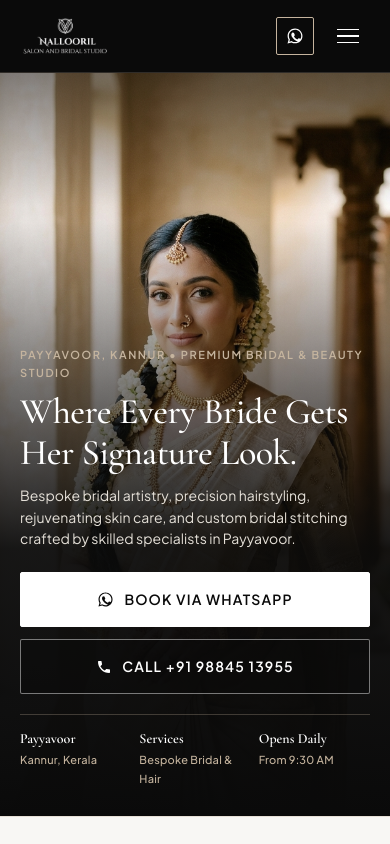
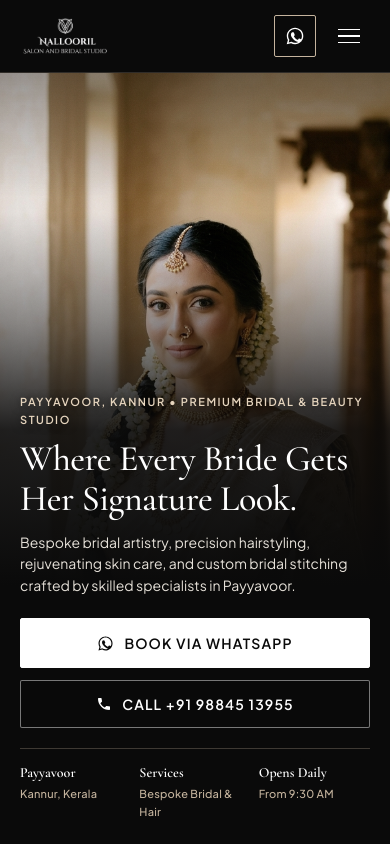
Before and after one commit to jyothiskv807-sys/nallooril-bridal-studio, a plain HTML site: page index.html in a window 390 px wide. Shown: the top 844 px of the page. Drawn offline with nearby package versions, Linux system fonts and the light colour scheme.

Commit message:
Fix mobile eyebrow visibility, face clearance, and standardize WhatsApp alignments

```diff
--- a/script.js
+++ b/script.js
@@ -63,7 +63,7 @@ document.addEventListener('DOMContentLoaded', () => {
 
   // Smooth scroll with header height compensation
   document.querySelectorAll('a[href^="#"]').forEach(anchor => {
-    anchor.addEventListener('click', function(e) {
+    anchor.addEventListener('click', function (e) {
       const targetId = this.getAttribute('href');
       if (targetId === '#' || !targetId) return;
 
--- a/styles.css
+++ b/styles.css
@@ -69,6 +69,19 @@ img, picture, svg {
   max-width: 100%;
 }
 
+/* Global SVG Icon Reset for Perfect Flex Centering */
+.btn-primary svg,
+.btn-secondary svg,
+.btn-nav-whatsapp svg,
+.btn-header-wa-mobile svg,
+.action-icon-circle svg,
+.footer-contact-item svg,
+.info-item svg,
+.action-card-arrow svg {
+  display: block;
+  flex-shrink: 0;
+}
+
 a {
   color: inherit;
   text-decoration: none;
@@ -235,7 +248,8 @@ button {
   display: inline-flex;
   align-items: center;
   justify-content: center;
-  gap: 0.5rem;
+  gap: 8px;
+  line-height: 1;
   font-size: 0.8125rem;
   font-weight: 600;
   letter-spacing: 0.08em;
@@ -250,9 +264,11 @@ button {
 }
 
 .btn-nav-whatsapp svg {
-  width: 15px;
-  height: 15px;
+  width: 18px;
+  height: 18px;
   fill: currentColor;
+  display: block;
+  flex-shrink: 0;
 }
 
 /* Mobile Menu Toggle Button (44px x 44px Tap Target) */
@@ -398,7 +414,8 @@ button {
   display: inline-flex;
   align-items: center;
   justify-content: center;
-  gap: 0.625rem;
+  gap: 10px;
+  line-height: 1;
   background-color: var(--color-jet-black);
   color: var(--color-crisp-white);
   padding: 0.95rem 1.85rem;
@@ -413,16 +430,19 @@ button {
 }
 
 .btn-primary svg {
-  width: 17px;
-  height: 17px;
+  width: 18px;
+  height: 18px;
   fill: currentColor;
+  display: block;
+  flex-shrink: 0;
 }
 
 .btn-secondary {
   display: inline-flex;
   align-items: center;
   justify-content: center;
-  gap: 0.625rem;
+  gap: 10px;
+  line-height: 1;
   background-color: transparent;
   color: var(--color-jet-black);
   padding: 0.95rem 1.85rem;
@@ -437,9 +457,11 @@ button {
 }
 
 .btn-secondary svg {
-  width: 16px;
-  height: 16px;
+  width: 18px;
+  height: 18px;
   fill: currentColor;
+  display: block;
+  flex-shrink: 0;
 }
 
 /* Editorial Hero Metadata Strip (100% width, 3-column grid) */
@@ -885,12 +907,14 @@ button {
 .action-card-left {
   display: flex;
   align-items: center;
-  gap: 1.25rem;
+  gap: 16px;
 }
 
 .action-icon-circle {
-  width: 46px;
-  height: 46px;
+  width: 44px;
+  height: 44px;
+  min-width: 44px;
+  min-height: 44px;
   border-radius: 50%;
   background-color: var(--color-jet-black);
   display: flex;
@@ -904,6 +928,8 @@ button {
   width: 20px;
   height: 20px;
   fill: var(--color-crisp-white);
+  display: block;
+  flex-shrink: 0;
 }
 
 .action-text {
@@ -1131,15 +1157,24 @@ button {
 .footer-contact-item {
   display: flex;
   align-items: center;
-  gap: 0.75rem;
+  gap: 10px;
   font-size: 0.875rem;
   color: #CCCCCC;
+  line-height: 1.2;
+}
+
+.footer-contact-item a {
+  display: inline-flex;
+  align-items: center;
+  gap: 10px;
+  line-height: 1.2;
 }
 
 .footer-contact-item svg {
-  width: 16px;
-  height: 16px;
+  width: 18px;
+  height: 18px;
   fill: var(--color-champagne);
+  display: block;
   flex-shrink: 0;
 }
 
@@ -1246,30 +1281,34 @@ button {
   .header-actions {
     display: flex;
     align-items: center;
-    gap: 0.75rem;
-  }
-
-  /* Compact Refined Mobile Header WhatsApp Button (38px x 38px) */
+    gap: 12px;
+  }
+
+  /* Compact Refined Mobile Header WhatsApp Button (42px x 42px) */
   .btn-header-wa-mobile {
     display: inline-flex;
     align-items: center;
     justify-content: center;
-    width: 38px;
-    height: 38px;
-    min-width: 38px;
-    min-height: 38px;
+    width: 42px;
+    height: 42px;
+    min-width: 42px;
+    min-height: 42px;
     border: 1px solid var(--color-champagne);
     border-radius: 2px;
     background-color: transparent;
     color: var(--color-crisp-white);
     transition: all var(--transition-smooth);
     padding: 0;
+    margin: 0;
+    box-sizing: border-box;
   }
 
   .btn-header-wa-mobile svg {
-    width: 18px;
-    height: 18px;
+    width: 20px;
+    height: 20px;
     fill: currentColor;
+    display: block;
+    flex-shrink: 0;
   }
 
   .btn-header-wa-mobile:active {
@@ -1278,11 +1317,22 @@ button {
   }
 
   .mobile-toggle {
-    display: flex;
-    min-width: 44px;
-    min-height: 44px;
-    width: 44px;
-    height: 44px;
+    display: inline-flex;
+    flex-direction: column;
+    justify-content: center;
+    align-items: center;
+    width: 42px;
+    height: 42px;
+    min-width: 42px;
+    min-height: 42px;
+    gap: 5px;
+    cursor: pointer;
+    background: transparent;
+    border: none;
+    padding: 0;
+    margin: 0;
+    box-sizing: border-box;
+    -webkit-tap-highlight-color: transparent;
   }
 
   .mobile-drawer {
@@ -1293,8 +1343,8 @@ button {
   .hero-section {
     position: relative;
     width: 100%;
-    min-height: 88vh;
-    min-height: 88svh;
+    min-height: 92vh;
+    min-height: 92svh;
     display: flex;
     flex-direction: column;
     justify-content: flex-end;
@@ -1314,8 +1364,8 @@ button {
     display: flex;
     flex-direction: column;
     justify-content: flex-end;
-    min-height: 88vh;
-    min-height: 88svh;
+    min-height: 92vh;
+    min-height: 92svh;
     position: static;
     gap: 0;
   }
@@ -1355,7 +1405,7 @@ button {
     width: 100%;
     height: 100%;
     object-fit: cover;
-    object-position: center 12%;
+    object-position: center 8%;
     z-index: 0;
   }
 
@@ -1366,8 +1416,8 @@ button {
     z-index: 1;
     pointer-events: none;
     background:
-      linear-gradient(to bottom, rgba(10, 10, 10, 0.45) 0%, rgba(10, 10, 10, 0) 18%),
-      linear-gradient(to top, #0A0A0A 0%, rgba(10, 10, 10, 0.94) 36%, rgba(10, 10, 10, 0.52) 58%, rgba(10, 10, 10, 0) 80%);
+      linear-gradient(to bottom, rgba(10, 10, 10, 0.35) 0%, rgba(10, 10, 10, 0) 16%),
+      linear-gradient(to top, #0A0A0A 0%, #0A0A0A 34%, rgba(10, 10, 10, 0.90) 54%, rgba(10, 10, 10, 0.42) 68%, rgba(10, 10, 10, 0) 82%);
   }
 
   .hero-copy {
@@ -1382,13 +1432,14 @@ button {
   }
 
   .hero-copy .hero-eyebrow {
-    color: #C5B49E;
+    color: #E6D5BE;
     font-size: 11px;
     font-weight: 600;
     letter-spacing: 0.14em;
     text-transform: uppercase;
     margin-bottom: 0.65rem;
     display: inline-block;
+    text-shadow: 0 1px 10px rgba(0, 0, 0, 0.75);
   }
 
   .hero-copy .hero-headline {
@@ -1626,7 +1677,7 @@ button {
   }
 
   .action-card-left {
-    gap: 1rem;
+    gap: 16px;
     min-width: 0;
   }
 
```
